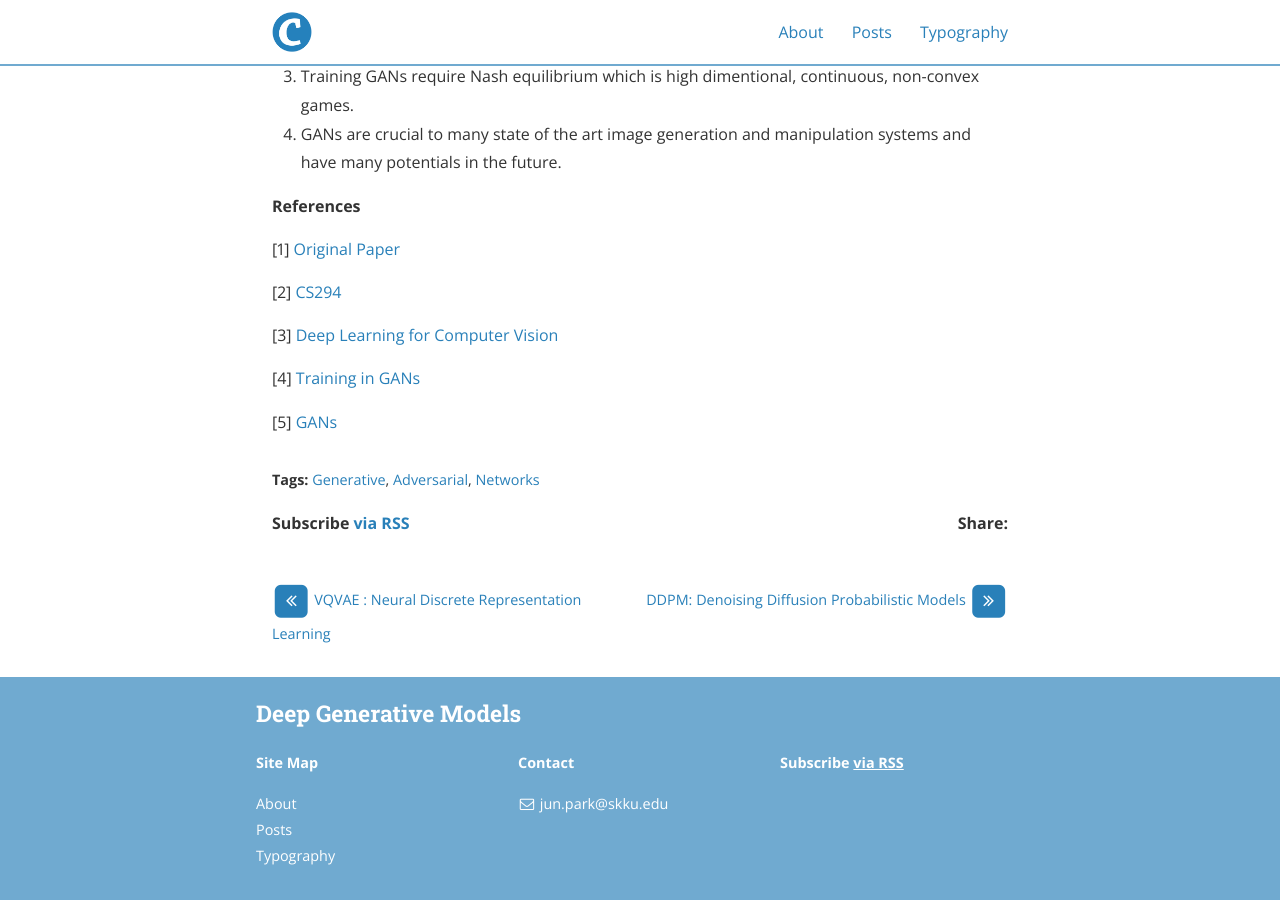
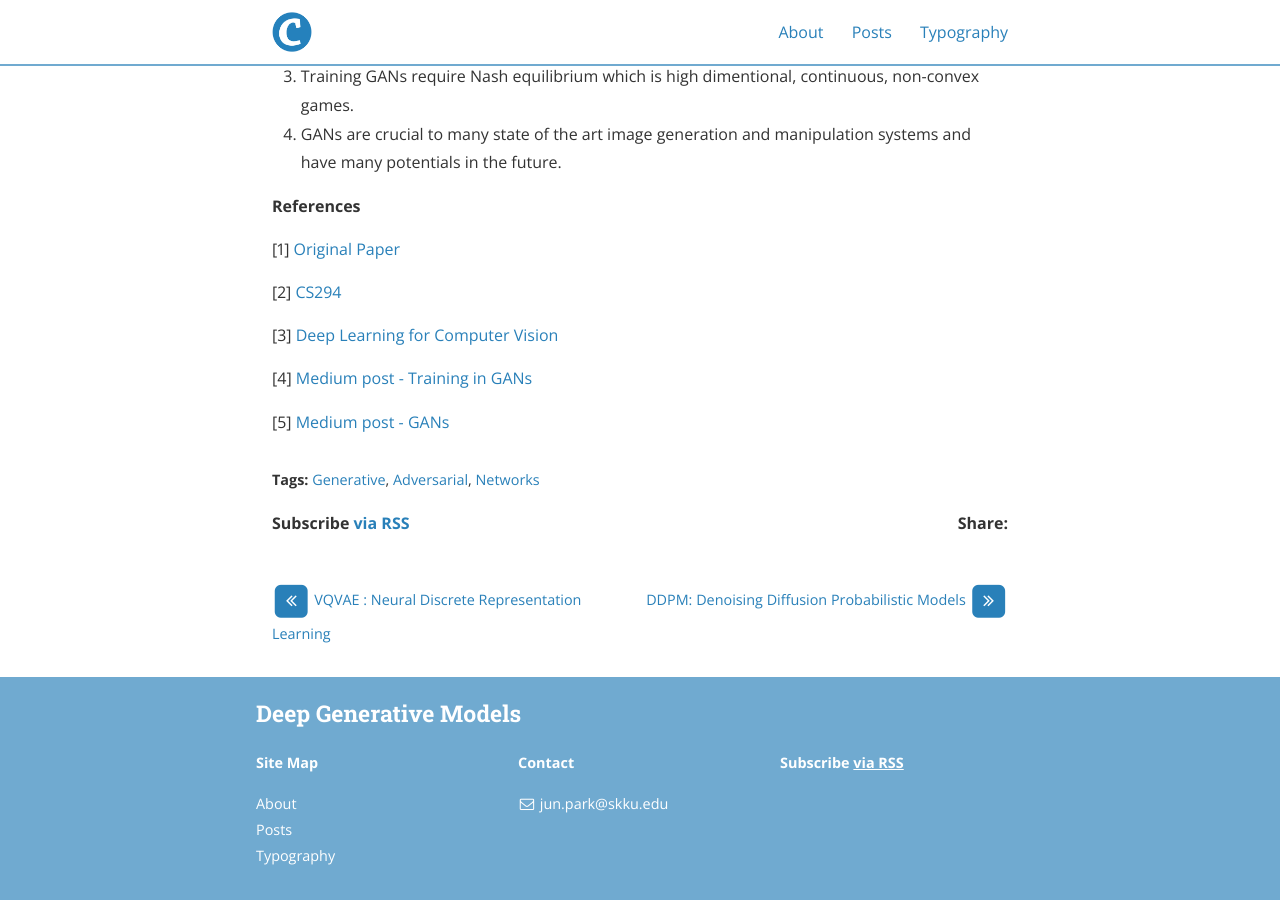
Before and after one commit to deep-generative-models-AIM5036/deep-generative-models-AIM5036.github.io, a Jekyll site: the page built from _posts/2022-11-09-GAN_Tutorial.md, in a window 1280 px wide and 900 px high, scrolled down 13530 px. Built offline with Jekyll 4.4.1, drawn with Linux system fonts in a browser that asks for light colours; nearby versions of some CDN libraries.

Commit message:
Update 2022-11-09-GAN_Tutorial.md
Signed-off-by: blackbaba980 <62365503+blackbaba980@users.noreply.github.com>

```diff
--- a/_posts/2022-11-09-GAN_Tutorial.md
+++ b/_posts/2022-11-09-GAN_Tutorial.md
@@ -239,6 +239,6 @@ You can think of unrolled GANs as a way for generator to see in the future and f
 
 [3] <a href="https://web.eecs.umich.edu/~justincj/teaching/eecs498/FA2020"> Deep Learning for Computer Vision </a>
 
-[4] <a href="https://jonathan-hui.medium.com/gan-why-it-is-so-hard-to-train-generative-advisory-networks-819a86b3750b#4987"> Training in GANs </a>
+[4] <a href="https://jonathan-hui.medium.com/gan-why-it-is-so-hard-to-train-generative-advisory-networks-819a86b3750b#4987"> Medium post - Training in GANs </a>
 
-[5] <a href="https://jonathan-hui.medium.com/gan-whats-generative-adversarial-networks-and-its-application-f39ed278ef09"> GANs </a>
+[5] <a href="https://jonathan-hui.medium.com/gan-whats-generative-adversarial-networks-and-its-application-f39ed278ef09"> Medium post - GANs </a>
```
